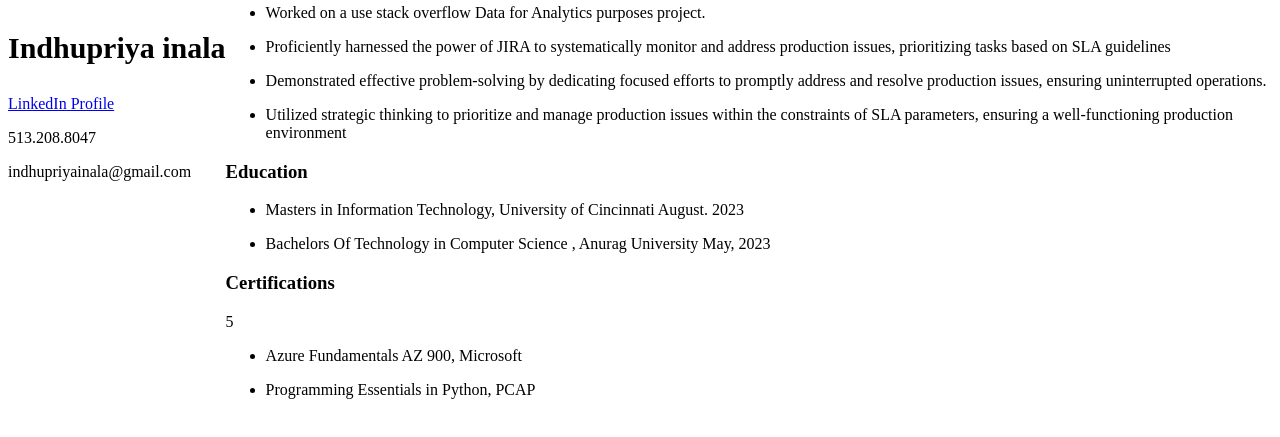
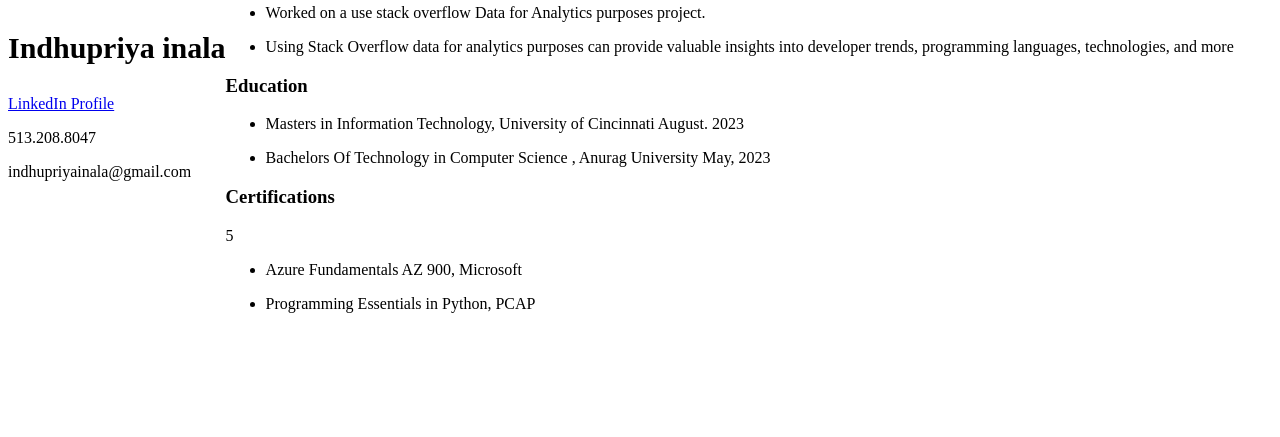
Before and after one commit to Indhupriyainala/Indhupriyainala.github.io, a plain HTML site: page resume.html in a window 1280 px wide. Shown: the part 211-648 px from the top of the page. Drawn offline with Linux system fonts and the light colour scheme.

Commit message:
Update resume.html

```diff
--- a/resume.html
+++ b/resume.html
@@ -60,9 +60,7 @@
     <p><b>Intern</b>  </p>
     <ul>
        <li> <p>Worked on a use stack overflow Data for Analytics purposes project.</p></li>
-        <li><p>Proficiently harnessed the power of JIRA to systematically monitor and address production issues, prioritizing tasks based on SLA guidelines</p></li>
-        <li><p>Demonstrated effective problem-solving by dedicating focused efforts to promptly address and resolve production issues, ensuring uninterrupted operations.</p></li>
-       <li> <p>Utilized strategic thinking to prioritize and manage production issues within the constraints of SLA parameters, ensuring a well-functioning production environment</p></li>
+        <li><p>Using Stack Overflow data for analytics purposes can provide valuable insights into developer trends, programming languages, technologies, and more</p></li>
 
     </ul>
 
```
